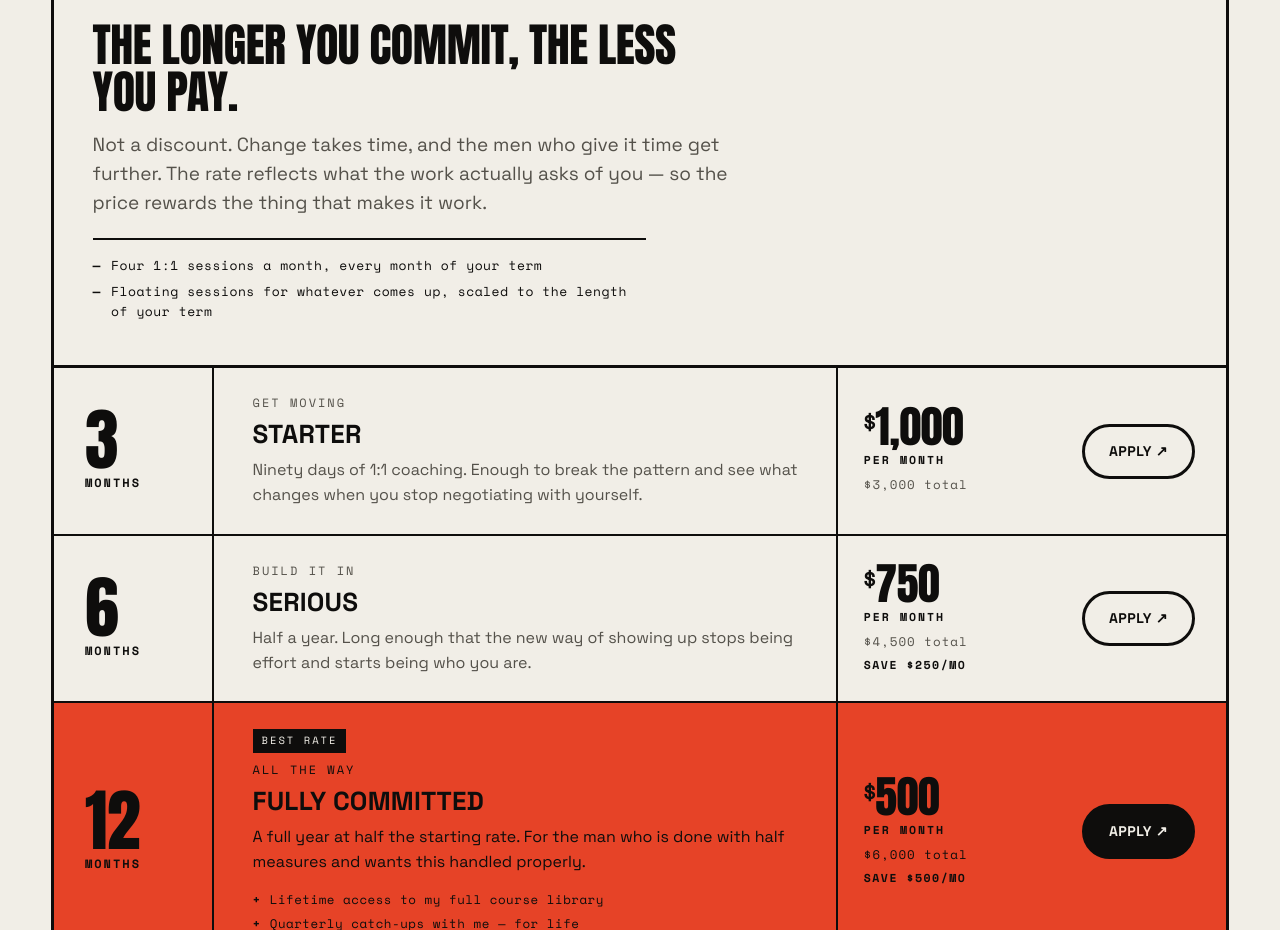
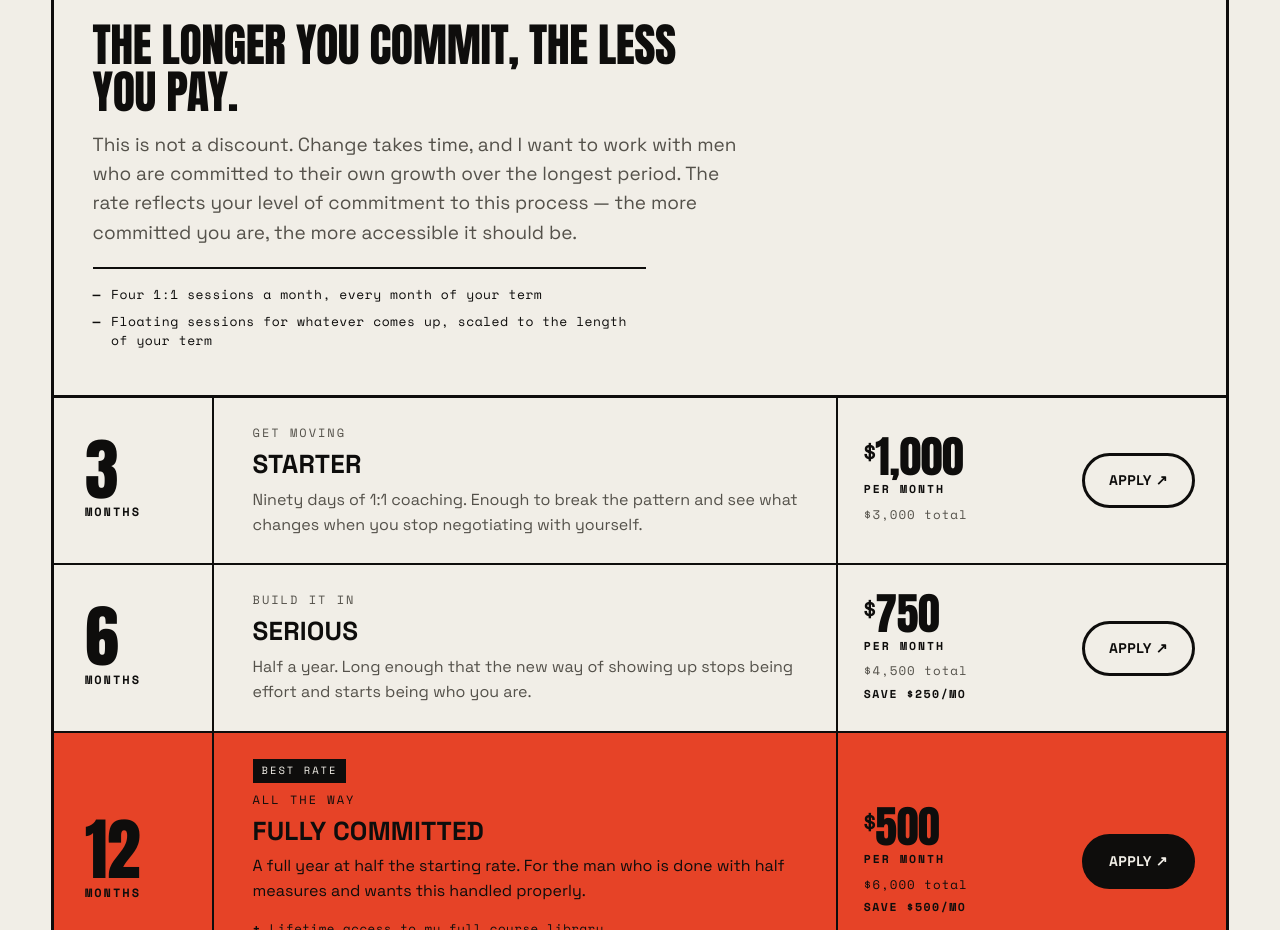
Before and after one commit to YalorMewn/unabashedly, a plain HTML site: page work-with-me.html in a window 1280 px wide. Shown: the part 1940-2870 px from the top of the page. Drawn offline with nearby package versions, Linux system fonts and the light colour scheme.

Commit message:
Rewrite the pricing rationale in Taylor's own voice
Moves the paragraph to first person: I want to work with men committed
to their own growth over the longest period, and the rate reflects that
commitment. Replaces the third-person policy framing.

Co-Authored-By: Claude Opus 5 (1M context) <noreply@anthropic.com>

```diff
--- a/work-with-me.html
+++ b/work-with-me.html
@@ -341,7 +341,7 @@
 
     <div class="principle">
       <h3 class="big">The longer you commit, the less you pay.</h3>
-      <p>Not a discount. Change takes time, and the men who give it time get further. The rate reflects what the work actually asks of you &mdash; so the price rewards the thing that makes it work.</p>
+      <p>This is not a discount. Change takes time, and I want to work with men who are committed to their own growth over the longest period. The rate reflects your level of commitment to this process &mdash; the more committed you are, the more accessible it should be.</p>
       <ul class="includes">
         <li>Four 1:1 sessions a month, every month of your term</li>
         <li>Floating sessions for whatever comes up, scaled to the length of your term</li>
```
